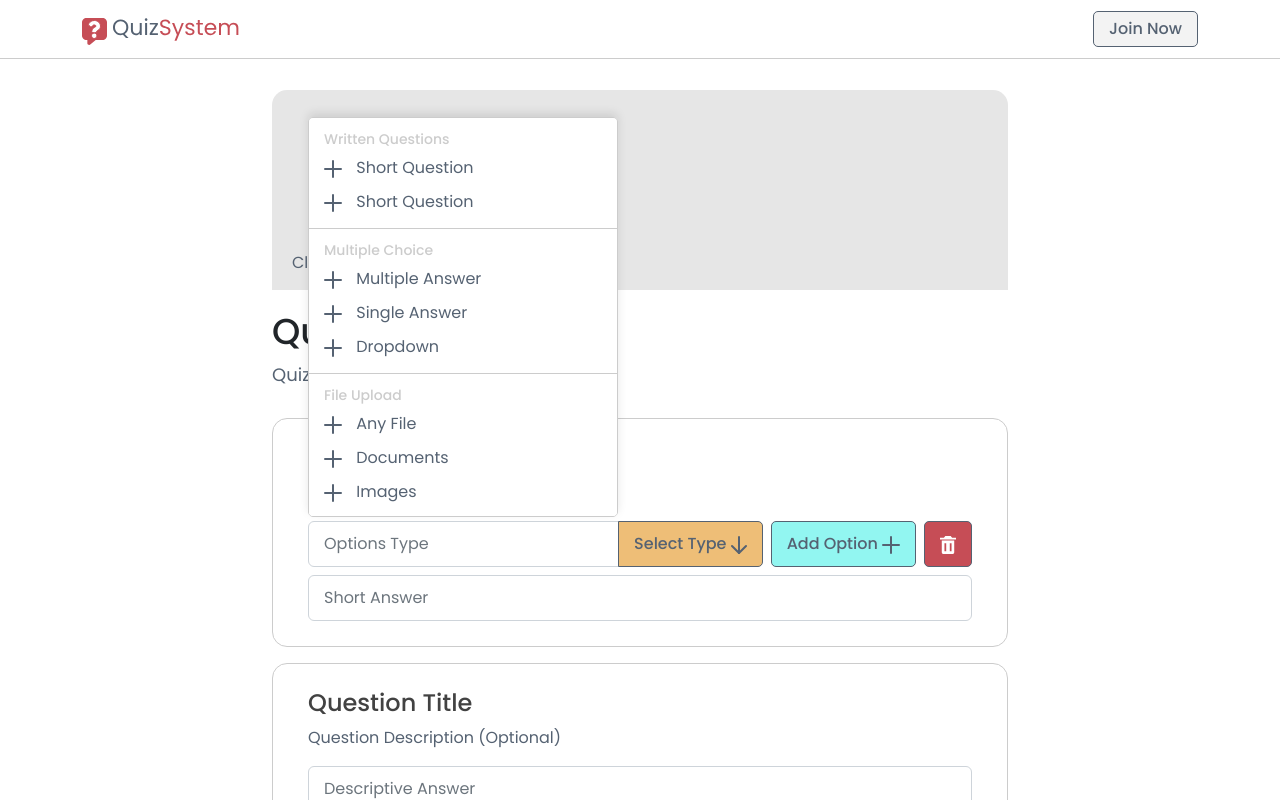
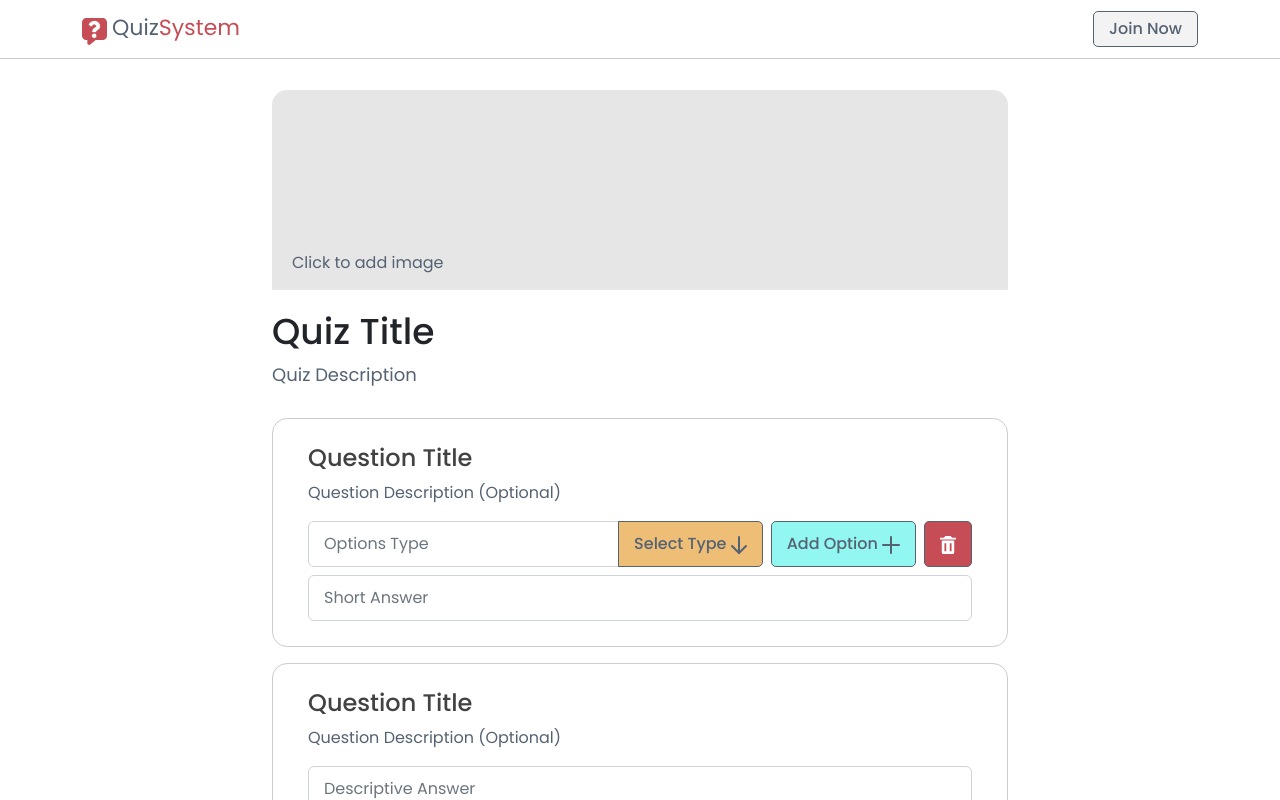
Before and after one commit to Rashed360/QuizSystem, a Next.js app: page /create in a window 1280 px wide. Shown: the top 800 px of the page. Built offline with nearby package versions, Linux system fonts and the light colour scheme.

Commit message:
option categories to array

```diff
--- a/pages/create.js
+++ b/pages/create.js
@@ -152,10 +152,87 @@ const Options = ({ item, idx, active, ques, sQues }) => {
 }
 
 const OptionToolbar = ({ optionType, id, ques, sQues }) => {
+	const [toolbar, setToolbar] = useState(false)
+	const categories = [
+		{
+			title: 'Written Questions',
+			options: [
+				{
+					title: 'Short Question',
+					type: 'short',
+					icon: <PlusIcon />,
+				},
+				{
+					title: 'Long Question',
+					type: 'long',
+					icon: <PlusIcon />,
+				},
+			],
+		},
+		{
+			title: 'Multiple Choice',
+			options: [
+				{
+					title: 'Multiple Answer',
+					type: '',
+					icon: <PlusIcon />,
+				},
+				{
+					title: 'Single Answer',
+					type: '',
+					icon: <PlusIcon />,
+				},
+				{
+					title: 'Dropdown',
+					type: '',
+					icon: <PlusIcon />,
+				},
+			],
+		},
+		{
+			title: 'File Upload',
+			options: [
+				{
+					title: 'Any File',
+					type: '',
+					icon: <PlusIcon />,
+				},
+				{
+					title: 'Documents',
+					type: '',
+					icon: <PlusIcon />,
+				},
+				{
+					title: 'Images',
+					type: '',
+					icon: <PlusIcon />,
+				},
+			],
+		},
+		{
+			title: 'Scales',
+			options: [
+				{
+					title: 'Linear Scale',
+					type: '',
+					icon: <PlusIcon />,
+				},
+				{
+					title: 'Ratio Scale',
+					type: '',
+					icon: <PlusIcon />,
+				},
+			],
+		},
+	]
 	const defaultValues = () => {
 		if (optionType === 'mcq') return 'Multiple Choice'
 		else if (optionType === 'trfl') return 'True/False'
 		else return ''
+	}
+	const toggleOptionsToolbar = () => {
+		setToolbar(!toolbar)
+		//TODO: add propagation functions
 	}
 	const handleDelete = () => {
 		const newQuestions = [...ques.questions]
@@ -167,56 +244,28 @@ const OptionToolbar = ({ optionType, id, ques, sQues }) => {
 	}
 	return (
 		<div className='btn-toolbar add-option'>
-			<div className='option-toolbar'>
-				<section>
-					<label>Written Questions</label>
-					<div className='categories'>
-						<PlusIcon /> <span>Short Question</span>
-					</div>
-					<div className='categories'>
-						<PlusIcon /> <span>Short Question</span>
-					</div>
-				</section>
-				<section>
-					<label>Multiple Choice</label>
-					<div className='categories'>
-						<PlusIcon /> <span>Multiple Answer</span>
-					</div>
-					<div className='categories'>
-						<PlusIcon /> <span>Single Answer</span>
-					</div>
-					<div className='categories'>
-						<PlusIcon /> <span>Dropdown</span>
-					</div>
-				</section>
-				<section>
-					<label>File Upload</label>
-					<div className='categories'>
-						<PlusIcon /> <span>Any File</span>
-					</div>
-					<div className='categories'>
-						<PlusIcon /> <span>Documents</span>
-					</div>
-					<div className='categories'>
-						<PlusIcon /> <span>Images</span>
-					</div>
-				</section>
-				<section>
-					<label>Scales</label>
-					<div className='categories'>
-						<PlusIcon /> <span>Linear Scale</span>
-					</div>
-					<div className='categories'>
-						<PlusIcon /> <span>Ratio Scale</span>
-					</div>
-				</section>
-			</div>
-			<div className='input-group'>
+			{toolbar && (
+				<div className='option-toolbar'>
+					{categories.map((itm, idx) => (
+						<section key={idx}>
+							<label>{itm.title}</label>
+							{itm.options.map((item, index) => (
+								<div className='categories' key={index}>
+									{item.icon} <span>{item.title}</span>
+								</div>
+							))}
+						</section>
+					))}
+				</div>
+			)}
+			<div className='input-group' onClick={toggleOptionsToolbar}>
 				<input
 					type='text'
 					className='form-control'
 					placeholder='Options Type'
 					defaultValue={defaultValues()}
+					readOnly
+					style={{ cursor: 'pointer' }}
 				/>
 				<button className='btn btn-warning'>
 					Select Type <DownIcon />
```
